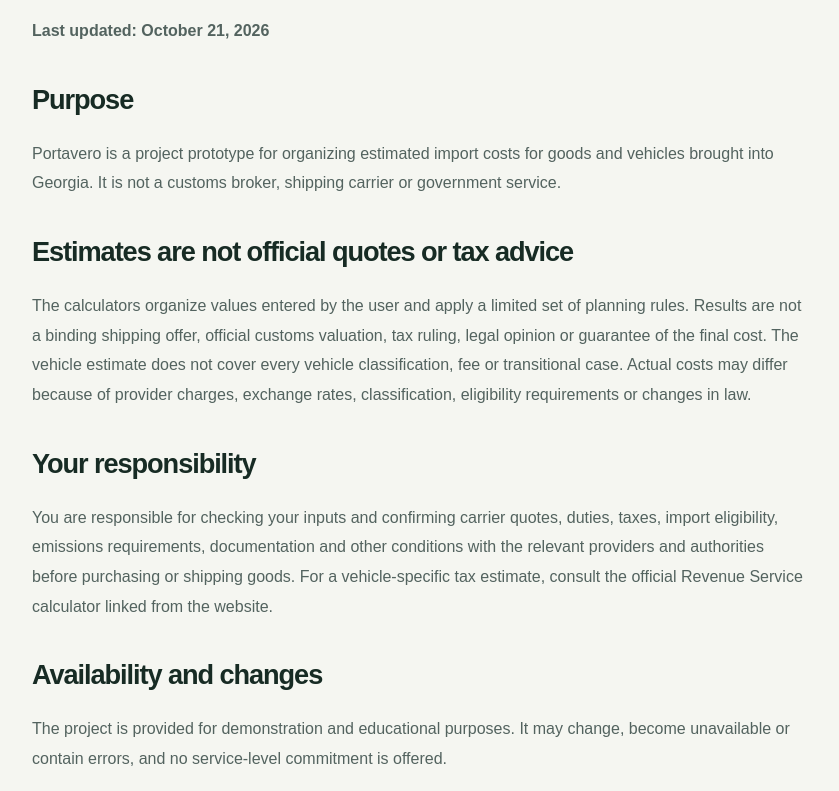
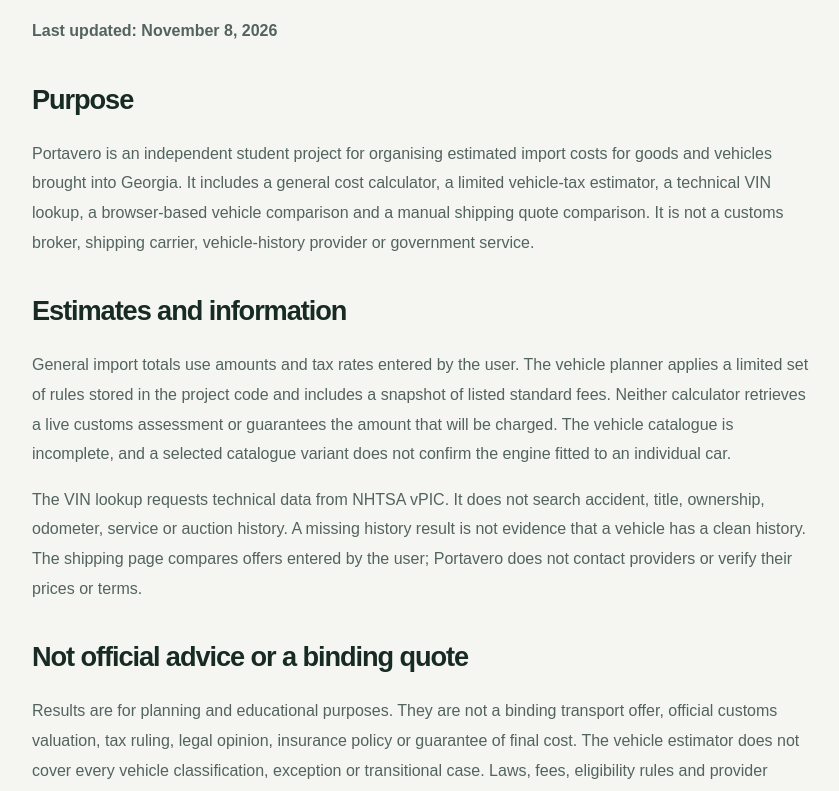
Before and after one commit to GIORGIO2032Q4E/portavero, a Next.js app: page /terms in a window 1280 px wide. Shown: the part 460-1251 px from the top of the page, without its empty margins (218-1057 px from the left). Built offline with nearby package versions, Linux system fonts and the light colour scheme; no server answers.

Commit message:
Clarify prototype terms and limits

```diff
--- a/src/app/terms/page.tsx
+++ b/src/app/terms/page.tsx
@@ -2,22 +2,45 @@ import type { Metadata } from "next";
 
 export const metadata: Metadata = {
   title: "Terms of use",
-  description: "The purpose, limitations and responsibilities associated with using Portavero's import-planning prototype."
+  description: "The purpose and limits of the Portavero import-planning prototype."
 };
 
 export default function TermsPage() {
   return (
     <>
-      <section className="page-hero"><div className="container"><span className="eyebrow">Project information</span><h1>Terms of use</h1><p>These terms describe the intended use and current limitations of the Portavero project prototype.</p></div></section>
-      <section className="section"><div className="container content-narrow prose">
-        <p><strong>Last updated: October 21, 2026</strong></p>
-        <h2>Purpose</h2><p>Portavero is a project prototype for organizing estimated import costs for goods and vehicles brought into Georgia. It is not a customs broker, shipping carrier or government service.</p>
-        <h2>Estimates are not official quotes or tax advice</h2><p>The calculators organize values entered by the user and apply a limited set of planning rules. Results are not a binding shipping offer, official customs valuation, tax ruling, legal opinion or guarantee of the final cost. The vehicle estimate does not cover every vehicle classification, fee or transitional case. Actual costs may differ because of provider charges, exchange rates, classification, eligibility requirements or changes in law.</p>
-        <h2>Your responsibility</h2><p>You are responsible for checking your inputs and confirming carrier quotes, duties, taxes, import eligibility, emissions requirements, documentation and other conditions with the relevant providers and authorities before purchasing or shipping goods. For a vehicle-specific tax estimate, consult the official Revenue Service calculator linked from the website.</p>
-        <h2>Availability and changes</h2><p>The project is provided for demonstration and educational purposes. It may change, become unavailable or contain errors, and no service-level commitment is offered.</p>
-        <h2>Contact</h2><p>This student-developed project prototype does not currently have a dedicated support email address.</p>
-        <div className="notice">These terms describe the current prototype and are not a substitute for legal review before commercial use.</div>
-      </div></section>
+      <section className="page-hero">
+        <div className="container">
+          <span className="eyebrow">Project information</span>
+          <h1>Terms of use</h1>
+          <p>These terms describe the intended use and current limitations of the Portavero project prototype.</p>
+        </div>
+      </section>
+      <section className="section">
+        <div className="container content-narrow prose">
+          <p><strong>Last updated: November 8, 2026</strong></p>
+
+          <h2>Purpose</h2>
+          <p>Portavero is an independent student project for organising estimated import costs for goods and vehicles brought into Georgia. It includes a general cost calculator, a limited vehicle-tax estimator, a technical VIN lookup, a browser-based vehicle comparison and a manual shipping quote comparison. It is not a customs broker, shipping carrier, vehicle-history provider or government service.</p>
+
+          <h2>Estimates and information</h2>
+          <p>General import totals use amounts and tax rates entered by the user. The vehicle planner applies a limited set of rules stored in the project code and includes a snapshot of listed standard fees. Neither calculator retrieves a live customs assessment or guarantees the amount that will be charged. The vehicle catalogue is incomplete, and a selected catalogue variant does not confirm the engine fitted to an individual car.</p>
+          <p>The VIN lookup requests technical data from NHTSA vPIC. It does not search accident, title, ownership, odometer, service or auction history. A missing history result is not evidence that a vehicle has a clean history. The shipping page compares offers entered by the user; Portavero does not contact providers or verify their prices or terms.</p>
+
+          <h2>Not official advice or a binding quote</h2>
+          <p>Results are for planning and educational purposes. They are not a binding transport offer, official customs valuation, tax ruling, legal opinion, insurance policy or guarantee of final cost. The vehicle estimator does not cover every vehicle classification, exception or transitional case. Laws, fees, eligibility rules and provider charges can change.</p>
+
+          <h2>Your responsibility</h2>
+          <p>Check your inputs, vehicle documents, exact engine capacity, tariff classification, current fees, registration eligibility, carrier quote and import requirements before making a purchase or shipping decision. For a vehicle-specific tax estimate, consult the official <a href="https://www.rs.ge/CarClearance-en" target="_blank" rel="noreferrer">Revenue Service Auto/Moto Levy Calculator</a> or ask the Revenue Service or a qualified customs broker.</p>
+
+          <h2>Availability and changes</h2>
+          <p>The project is provided as-is for demonstration and educational purposes. It may change, become unavailable or contain errors. No service-level commitment, commercial support or guaranteed data availability is offered.</p>
+
+          <h2>Contact</h2>
+          <p>This student-developed project prototype does not currently have a dedicated support email address.</p>
+
+          <div className="notice">These terms describe the current prototype and are not a substitute for legal review before commercial use.</div>
+        </div>
+      </section>
     </>
   );
 }
```
